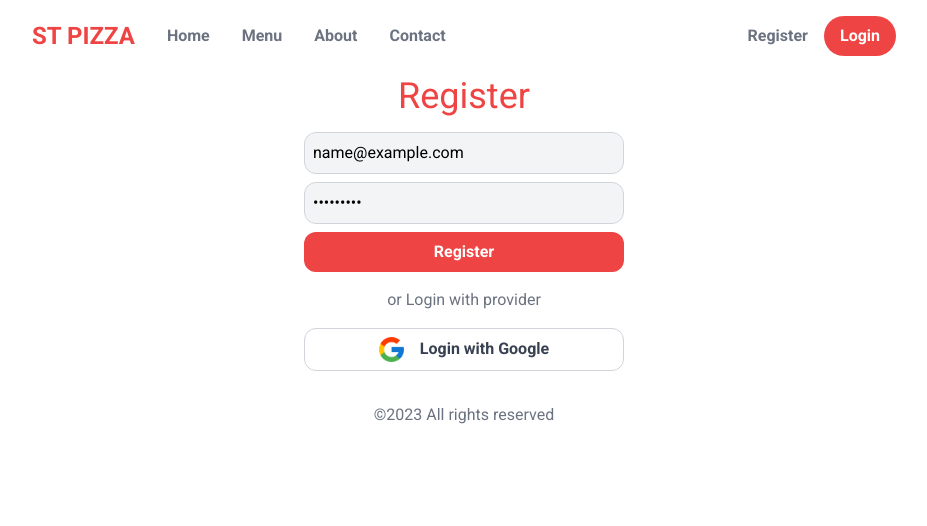
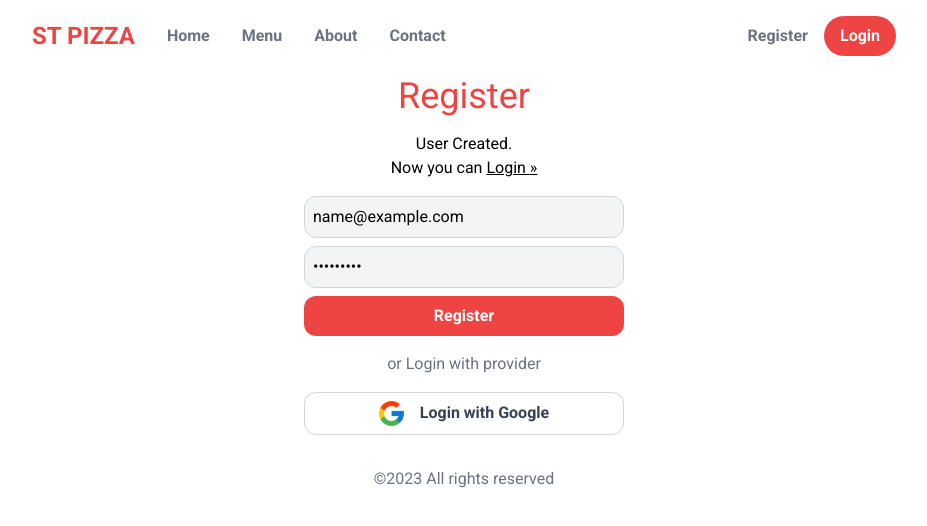
Before and after one commit to SanudaKJ/food-ordering-app, a Next.js app: page /Register in a window 1280 px wide. Both pictures are taken after typing "name@example.com", "Sample123" into the empty fields and a click on the button "Register". Shown: the top 526 px of the page, without its empty margins (176-1103 px from the left). Built offline with nearby package versions, Linux system fonts and the light colour scheme; no server answers; the database is empty.

Commit message:
Update Register page with user creation message

```diff
--- a/src/app/Register/page.js
+++ b/src/app/Register/page.js
@@ -1,13 +1,14 @@
 "use client";
 import { set } from "mongoose";
 import Image from "next/image";
+import Link from "next/link";
 import { useState } from "react";
 
 export default function Register() {
   const [email, setEmail] = useState();
   const [password, setPassword] = useState();
   const [creatingUser, setCreatingUser] = useState(false);
-  const [userCreated, setUserCreated] = useState(true);
+  const [userCreated, setUserCreated] = useState(false);
   async function HandleFormSubit(ev) {
     ev.preventDefault();
     setCreatingUser(true);
@@ -17,28 +18,37 @@ export default function Register() {
       headers: { "Content-Type": "application/json" },
     });
     setCreatingUser(false);
+    setUserCreated(true);
   }
 
   return (
     <>
       <section className="mt-5">
         <h1 className="mb-4 text-4xl text-center text-red-500">Register </h1>
+        {userCreated && (
+          <div className="my-4 text-center">
+            User Created. <br /> Now you can{" "}
+            <Link className="underline" href={"/login"}>
+              Login &raquo;{" "}
+            </Link>
+          </div>
+        )}
         <form className="block max-w-xs mx-auto" onSubmit={HandleFormSubit}>
           <input
             type="email"
             placeholder="Email"
             value={email}
-            disabled = {creatingUser}
+            disabled={creatingUser}
             onChange={(ev) => setEmail(ev.target.value)}
           />
           <input
             type="password"
             placeholder="Password"
             value={password}
-            disabled = {creatingUser}
+            disabled={creatingUser}
             onChange={(ev) => setPassword(ev.target.value)}
           />
-          <button type="submit" disabled = {creatingUser} >
+          <button type="submit" disabled={creatingUser}>
             Register
           </button>
           <div className="my-4 text-center text-gray-500">
```
